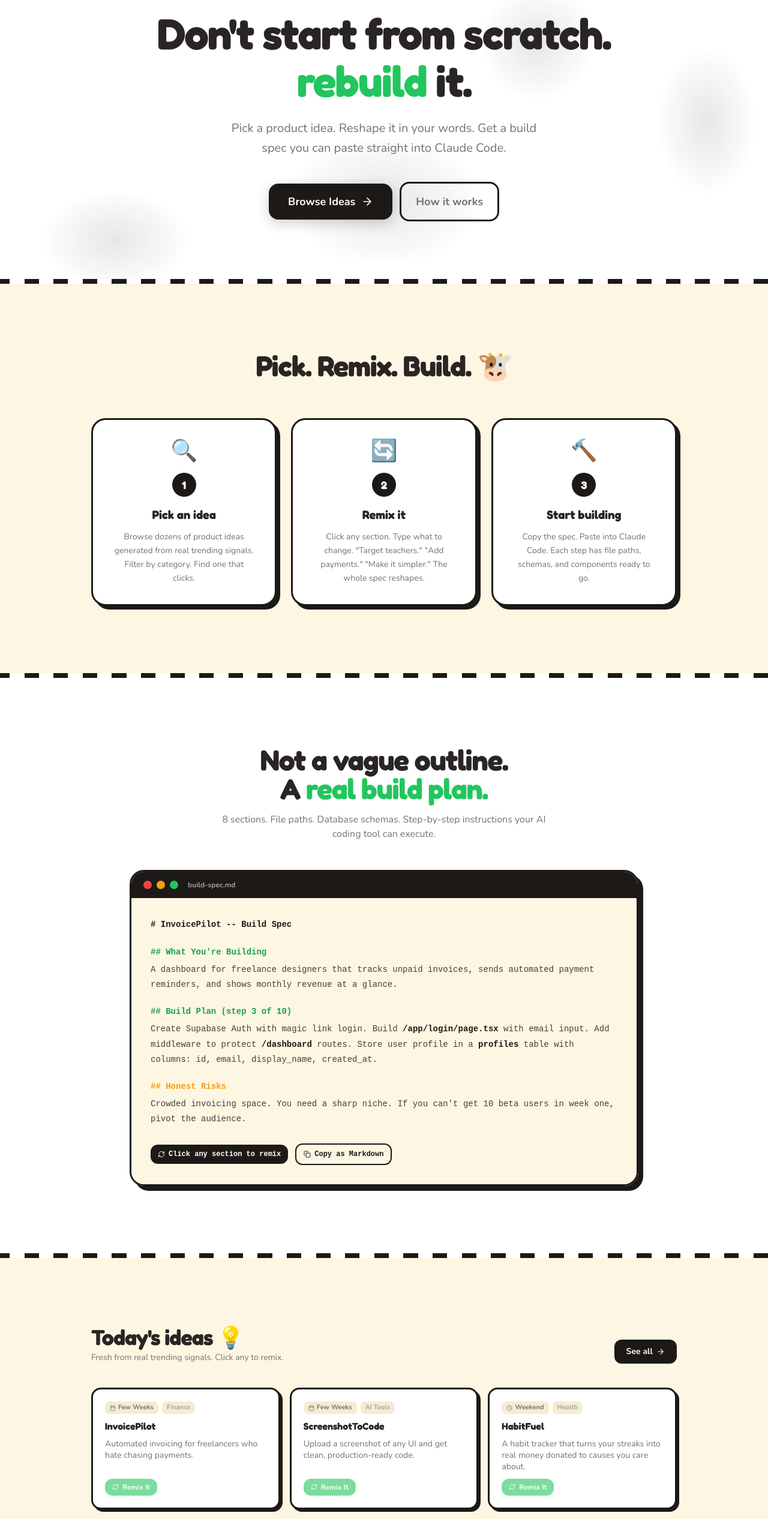
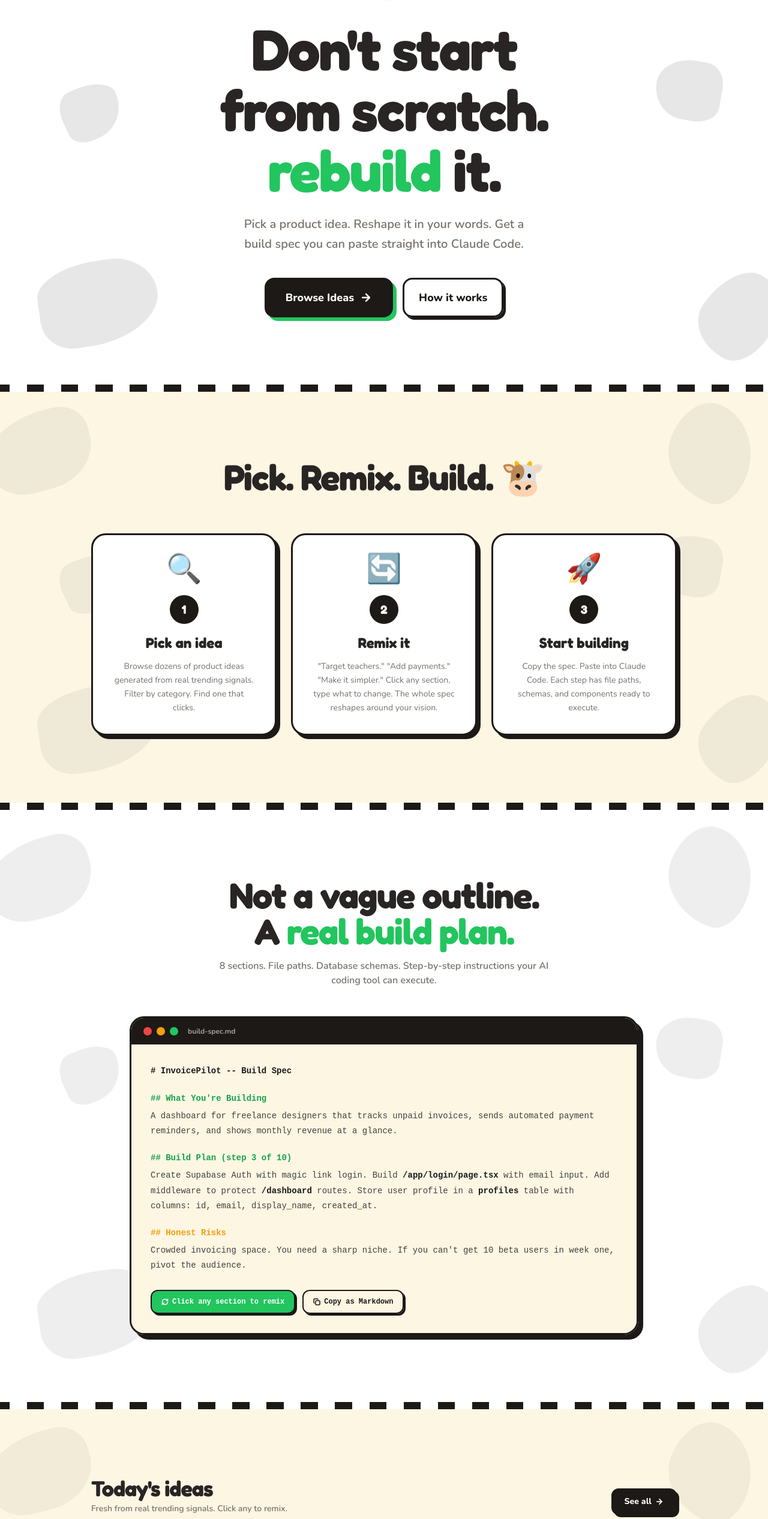
Before and after one commit to lordshua1337/cash-cow, a Next.js app: page / in a window 1280 px wide. Shown: the part 254-2786 px from the top of the page at 60% size. Built offline with nearby package versions, Linux system fonts and the light colour scheme; no server answers.

Commit message:
feat: visible cow spots with real black blobs, neubrutalist hard shadows, bolder design

```diff
--- a/src/app/globals.css
+++ b/src/app/globals.css
@@ -52,42 +52,31 @@ body {
   color: var(--brown);
 }
 
-/* Cow spot pattern -- CSS only, no images needed */
-.cow-spots {
-  position: relative;
-  overflow: hidden;
-}
-
-.cow-spots::before {
-  content: '';
+/* Cow spot -- single organic blob shape */
+.cow-spot {
   position: absolute;
-  inset: 0;
-  opacity: 0.06;
-  background-image:
-    radial-gradient(ellipse 140px 100px at 10% 20%, var(--spot-black) 0%, transparent 70%),
-    radial-gradient(ellipse 100px 150px at 80% 10%, var(--spot-black) 0%, transparent 70%),
-    radial-gradient(ellipse 180px 120px at 50% 75%, var(--spot-black) 0%, transparent 70%),
-    radial-gradient(ellipse 90px 130px at 90% 55%, var(--spot-black) 0%, transparent 70%),
-    radial-gradient(ellipse 130px 80px at 20% 90%, var(--spot-black) 0%, transparent 70%),
-    radial-gradient(ellipse 110px 100px at 65% 35%, var(--spot-black) 0%, transparent 70%);
+  background: var(--spot-black);
   pointer-events: none;
   z-index: 0;
 }
 
-.cow-spots > * {
-  position: relative;
-  z-index: 1;
-}
+/* Organic blob shapes via asymmetric border-radius */
+.cow-spot-1 { border-radius: 70% 30% 50% 40% / 60% 40% 60% 50%; }
+.cow-spot-2 { border-radius: 40% 60% 30% 70% / 50% 60% 40% 50%; }
+.cow-spot-3 { border-radius: 60% 40% 70% 30% / 40% 50% 60% 40%; }
+.cow-spot-4 { border-radius: 50% 50% 40% 60% / 70% 30% 50% 40%; }
+.cow-spot-5 { border-radius: 30% 70% 60% 40% / 50% 40% 70% 30%; }
+.cow-spot-6 { border-radius: 65% 35% 45% 55% / 55% 45% 35% 65%; }
 
 /* Cow spot border accent */
 .cow-border {
   border-image: repeating-linear-gradient(
     90deg,
     var(--spot-black) 0px,
-    var(--spot-black) 20px,
-    var(--white) 20px,
-    var(--white) 40px
-  ) 8;
+    var(--spot-black) 28px,
+    var(--white) 28px,
+    var(--white) 56px
+  ) 12;
 }
 
 /* Bouncy button hover */
@@ -101,13 +90,13 @@ body {
   transform: scale(0.98);
 }
 
-/* Card hover lift */
+/* Card hover lift -- neubrutalist hard shadow shift */
 .card-lift {
-  transition: transform 0.25s ease, box-shadow 0.25s ease;
+  transition: transform 0.2s ease, box-shadow 0.2s ease;
 }
 .card-lift:hover {
-  transform: translateY(-4px);
-  box-shadow: 0 12px 40px rgba(41, 37, 36, 0.1);
+  transform: translate(-2px, -2px);
+  box-shadow: 8px 8px 0 var(--spot-black) !important;
 }
 
 /* Cow loading animation */
@@ -260,46 +249,21 @@ body {
 
 /* Cow spot top border -- thick black/white pattern */
 .cow-border-top {
-  border-top: 8px solid;
+  border-top: 12px solid;
   border-image: repeating-linear-gradient(
     90deg,
-    var(--spot-black) 0px, var(--spot-black) 24px,
-    var(--white) 24px, var(--white) 48px
-  ) 8;
+    var(--spot-black) 0px, var(--spot-black) 28px,
+    var(--white) 28px, var(--white) 56px
+  ) 12;
 }
 
 .cow-border-bottom {
-  border-bottom: 8px solid;
+  border-bottom: 12px solid;
   border-image: repeating-linear-gradient(
     90deg,
-    var(--spot-black) 0px, var(--spot-black) 24px,
-    var(--white) 24px, var(--white) 48px
-  ) 8;
-}
-
-/* Big cow spots -- more visible on landing hero */
-.cow-spots-big {
-  position: relative;
-  overflow: hidden;
-}
-.cow-spots-big::before {
-  content: '';
-  position: absolute;
-  inset: 0;
-  opacity: 0.1;
-  background-image:
-    radial-gradient(ellipse 200px 140px at 5% 15%, var(--spot-black) 0%, transparent 70%),
-    radial-gradient(ellipse 160px 200px at 85% 8%, var(--spot-black) 0%, transparent 70%),
-    radial-gradient(ellipse 240px 160px at 50% 80%, var(--spot-black) 0%, transparent 70%),
-    radial-gradient(ellipse 120px 180px at 92% 60%, var(--spot-black) 0%, transparent 70%),
-    radial-gradient(ellipse 180px 120px at 15% 90%, var(--spot-black) 0%, transparent 70%),
-    radial-gradient(ellipse 140px 140px at 70% 40%, var(--spot-black) 0%, transparent 70%);
-  pointer-events: none;
-  z-index: 0;
-}
-.cow-spots-big > * {
-  position: relative;
-  z-index: 1;
+    var(--spot-black) 0px, var(--spot-black) 28px,
+    var(--white) 28px, var(--white) 56px
+  ) 12;
 }
 
 /* Bouncy cow emoji */
--- a/src/app/page.tsx
+++ b/src/app/page.tsx
@@ -22,6 +22,39 @@ const CX = {
 } as const
 
 const WORDS = ['remix', 'reshape', 'rebuild', 'rethink']
+
+function CowSpots({ opacity = 0.12 }: { opacity?: number }) {
+  const spots = [
+    { w: 180, h: 130, top: '5%', left: '-2%', shape: 'cow-spot-1', rotate: -15 },
+    { w: 140, h: 160, top: '3%', right: '2%', shape: 'cow-spot-2', rotate: 20 },
+    { w: 200, h: 140, bottom: '8%', left: '5%', shape: 'cow-spot-3', rotate: -8 },
+    { w: 120, h: 150, bottom: '5%', right: '-1%', shape: 'cow-spot-4', rotate: 35 },
+    { w: 100, h: 90, top: '40%', left: '8%', shape: 'cow-spot-5', rotate: -25 },
+    { w: 110, h: 100, top: '35%', right: '6%', shape: 'cow-spot-6', rotate: 10 },
+  ]
+
+  return (
+    <>
+      {spots.map((s, i) => (
+        <div
+          key={i}
+          className={`cow-spot ${s.shape}`}
+          aria-hidden="true"
+          style={{
+            width: s.w,
+            height: s.h,
+            top: s.top,
+            left: s.left,
+            right: s.right,
+            bottom: s.bottom,
+            opacity,
+            transform: `rotate(${s.rotate}deg)`,
+          }}
+        />
+      ))}
+    </>
+  )
+}
 
 export default function LandingPage() {
   const router = useRouter()
@@ -53,24 +86,31 @@ export default function LandingPage() {
     <div style={{ background: 'var(--white)' }}>
 
       {/* ====== HERO ====== */}
-      <section className="cow-spots-big cow-border-bottom" style={{ background: 'var(--white)' }}>
-        <div className="max-w-4xl mx-auto px-4 sm:px-6 pt-20 sm:pt-28 pb-20 sm:pb-24 text-center">
+      <section
+        className="cow-border-bottom relative overflow-hidden"
+        style={{ background: 'var(--white)' }}
+      >
+        <CowSpots opacity={0.1} />
 
-          <div className="moo-bounce text-6xl sm:text-7xl mb-6 inline-block">&#x1F404;</div>
+        <div className="max-w-4xl mx-auto px-4 sm:px-6 pt-16 sm:pt-24 pb-20 sm:pb-28 text-center relative z-10">
+
+          <div className="moo-bounce text-7xl sm:text-8xl mb-8 inline-block">&#x1F404;</div>
 
           <h1
-            className="animate-in text-4xl sm:text-5xl md:text-6xl lg:text-7xl font-bold mb-6 leading-[1.1] tracking-tight"
+            className="animate-in text-5xl sm:text-6xl md:text-7xl lg:text-8xl font-black mb-6 leading-[1.05] tracking-tight"
             style={{ fontFamily: 'var(--font-fredoka), sans-serif', animationDelay: '0.05s' }}
           >
-            Don&apos;t start from scratch.
+            Don&apos;t start
+            <br />
+            from scratch.
             <br />
             <span
+              className="inline-block"
               style={{
                 color: 'var(--cash)',
                 opacity: fading ? 0 : 1,
                 transition: 'opacity 0.2s ease',
-                display: 'inline-block',
-                minWidth: '180px',
+                minWidth: '200px',
               }}
             >
               {WORDS[wordIdx]}
@@ -79,32 +119,34 @@ export default function LandingPage() {
           </h1>
 
           <p
-            className="animate-in text-lg sm:text-xl max-w-lg mx-auto mb-10 leading-relaxed"
+            className="animate-in text-lg sm:text-xl max-w-lg mx-auto mb-10 leading-relaxed font-semibold"
             style={{ color: 'var(--brown-muted)', animationDelay: '0.1s' }}
           >
             Pick a product idea. Reshape it in your words.
             Get a build spec you can paste straight into Claude Code.
           </p>
 
-          <div className="animate-in flex items-center justify-center gap-3 flex-wrap" style={{ animationDelay: '0.15s' }}>
+          <div className="animate-in flex items-center justify-center gap-4 flex-wrap" style={{ animationDelay: '0.15s' }}>
             <Link
               href="/ideas"
-              className="btn-bounce inline-flex items-center gap-2.5 px-8 py-4 rounded-2xl text-lg font-bold"
+              className="btn-bounce inline-flex items-center gap-2.5 px-8 py-4 rounded-2xl text-lg font-black"
               style={{
                 background: 'var(--spot-black)',
                 color: 'var(--white)',
-                boxShadow: '0 6px 20px rgba(28, 25, 23, 0.2)',
+                border: '3px solid var(--spot-black)',
+                boxShadow: '6px 6px 0 var(--cash)',
               }}
             >
               Browse Ideas
-              <ArrowRight size={20} />
+              <ArrowRight size={20} strokeWidth={3} />
             </Link>
             <a
               href="#how"
-              className="btn-bounce inline-flex items-center gap-2 px-6 py-4 rounded-2xl text-lg font-bold"
+              className="btn-bounce inline-flex items-center gap-2 px-6 py-4 rounded-2xl text-lg font-black"
               style={{
-                color: 'var(--brown-muted)',
+                color: 'var(--spot-black)',
                 border: '3px solid var(--spot-black)',
+                boxShadow: '4px 4px 0 var(--spot-black)',
               }}
             >
               How it works
@@ -114,10 +156,12 @@ export default function LandingPage() {
       </section>
 
       {/* ====== HOW IT WORKS ====== */}
-      <section id="how" className="py-20 sm:py-28" style={{ background: 'var(--cream)' }}>
-        <div className="max-w-5xl mx-auto px-4 sm:px-6">
+      <section id="how" className="relative overflow-hidden py-20 sm:py-28" style={{ background: 'var(--cream)' }}>
+        <CowSpots opacity={0.06} />
+
+        <div className="max-w-5xl mx-auto px-4 sm:px-6 relative z-10">
           <h2
-            className="text-3xl sm:text-4xl md:text-5xl font-bold text-center mb-16 tracking-tight"
+            className="text-4xl sm:text-5xl md:text-6xl font-black text-center mb-16 tracking-tight"
             style={{ fontFamily: 'var(--font-fredoka), sans-serif' }}
           >
             Pick. Remix. Build. &#x1F42E;
@@ -135,13 +179,13 @@ export default function LandingPage() {
                 num: '2',
                 emoji: '&#x1F504;',
                 title: 'Remix it',
-                desc: 'Click any section. Type what to change. "Target teachers." "Add payments." "Make it simpler." The whole spec reshapes.',
+                desc: '"Target teachers." "Add payments." "Make it simpler." Click any section, type what to change. The whole spec reshapes around your vision.',
               },
               {
                 num: '3',
-                emoji: '&#x1F528;',
+                emoji: '&#x1F680;',
                 title: 'Start building',
-                desc: 'Copy the spec. Paste into Claude Code. Each step has file paths, schemas, and components ready to go.',
+                desc: 'Copy the spec. Paste into Claude Code. Each step has file paths, schemas, and components ready to execute.',
               },
             ].map((step) => (
               <div
@@ -153,20 +197,20 @@ export default function LandingPage() {
                   boxShadow: '6px 6px 0 var(--spot-black)',
                 }}
               >
-                <div className="text-4xl mb-4" dangerouslySetInnerHTML={{ __html: step.emoji }} />
+                <div className="text-5xl mb-5" dangerouslySetInnerHTML={{ __html: step.emoji }} />
                 <div
-                  className="inline-flex items-center justify-center w-10 h-10 rounded-full text-lg font-bold mb-4"
+                  className="inline-flex items-center justify-center w-12 h-12 rounded-full text-xl font-black mb-4"
                   style={{ background: 'var(--spot-black)', color: 'var(--white)', fontFamily: 'var(--font-fredoka), sans-serif' }}
                 >
                   {step.num}
                 </div>
                 <h3
-                  className="text-xl font-bold mb-3"
+                  className="text-2xl font-black mb-3"
                   style={{ fontFamily: 'var(--font-fredoka), sans-serif' }}
                 >
                   {step.title}
                 </h3>
-                <p className="text-sm leading-relaxed" style={{ color: 'var(--brown-muted)' }}>
+                <p className="text-sm leading-relaxed font-medium" style={{ color: 'var(--brown-muted)' }}>
                   {step.desc}
                 </p>
               </div>
@@ -176,21 +220,23 @@ export default function LandingPage() {
       </section>
 
       {/* ====== SPEC PREVIEW ====== */}
-      <section className="cow-border-top cow-border-bottom py-20 sm:py-28" style={{ background: 'var(--white)' }}>
-        <div className="max-w-4xl mx-auto px-4 sm:px-6">
+      <section className="cow-border-top cow-border-bottom relative overflow-hidden py-20 sm:py-28" style={{ background: 'var(--white)' }}>
+        <CowSpots opacity={0.07} />
+
+        <div className="max-w-4xl mx-auto px-4 sm:px-6 relative z-10">
           <h2
-            className="text-3xl sm:text-4xl md:text-5xl font-bold text-center mb-4 tracking-tight"
+            className="text-4xl sm:text-5xl md:text-6xl font-black text-center mb-4 tracking-tight"
             style={{ fontFamily: 'var(--font-fredoka), sans-serif' }}
           >
             Not a vague outline.
             <br />
             A <span style={{ color: 'var(--cash)' }}>real build plan.</span>
           </h2>
-          <p className="text-base text-center mb-12 max-w-xl mx-auto" style={{ color: 'var(--brown-muted)' }}>
+          <p className="text-base text-center mb-12 max-w-xl mx-auto font-semibold" style={{ color: 'var(--brown-muted)' }}>
             8 sections. File paths. Database schemas. Step-by-step instructions your AI coding tool can execute.
           </p>
 
-          {/* Mockup */}
+          {/* Terminal mockup */}
           <div
             className="rounded-3xl overflow-hidden"
             style={{
@@ -198,7 +244,6 @@ export default function LandingPage() {
               boxShadow: '8px 8px 0 var(--spot-black)',
             }}
           >
-            {/* Title bar */}
             <div
               className="px-5 py-3.5 flex items-center gap-3"
               style={{ background: 'var(--spot-black)' }}
@@ -237,17 +282,26 @@ export default function LandingPage() {
               </div>
               <div className="flex items-center gap-3 pt-2 flex-wrap">
                 <span
-                  className="inline-flex items-center gap-1.5 px-3 py-2 rounded-xl text-xs font-bold"
-                  style={{ background: 'var(--spot-black)', color: 'var(--white)' }}
+                  className="inline-flex items-center gap-1.5 px-4 py-2.5 rounded-xl text-xs font-black"
+                  style={{
+                    background: 'var(--cash)',
+                    color: 'var(--white)',
+                    border: '2px solid var(--spot-black)',
+                    boxShadow: '3px 3px 0 var(--spot-black)',
+                  }}
                 >
-                  <RefreshCw size={12} />
+                  <RefreshCw size={12} strokeWidth={3} />
                   Click any section to remix
                 </span>
                 <span
-                  className="inline-flex items-center gap-1.5 px-3 py-2 rounded-xl text-xs font-bold"
-                  style={{ border: '2px solid var(--spot-black)', color: 'var(--spot-black)' }}
+                  className="inline-flex items-center gap-1.5 px-4 py-2.5 rounded-xl text-xs font-black"
+                  style={{
+                    border: '2px solid var(--spot-black)',
+                    color: 'var(--spot-black)',
+                    boxShadow: '3px 3px 0 var(--spot-black)',
+                  }}
                 >
-                  <Copy size={12} />
+                  <Copy size={12} strokeWidth={3} />
                   Copy as Markdown
                 </span>
               </div>
@@ -257,34 +311,38 @@ export default function LandingPage() {
       </section>
 
       {/* ====== LIVE IDEAS ====== */}
-      <section className="py-20 sm:py-28" style={{ background: 'var(--cream)' }}>
-        <div className="max-w-5xl mx-auto px-4 sm:px-6">
+      <section className="relative overflow-hidden py-20 sm:py-28" style={{ background: 'var(--cream)' }}>
+        <CowSpots opacity={0.05} />
+
+        <div className="max-w-5xl mx-auto px-4 sm:px-6 relative z-10">
           <div className="flex items-end justify-between gap-4 mb-10">
             <div>
               <h2
-                className="text-3xl sm:text-4xl font-bold tracking-tight"
+                className="text-3xl sm:text-4xl font-black tracking-tight"
                 style={{ fontFamily: 'var(--font-fredoka), sans-serif' }}
               >
-                Today&apos;s ideas &#x1F4A1;
+                Today&apos;s ideas
               </h2>
-              <p className="text-sm mt-1" style={{ color: 'var(--brown-muted)' }}>
+              <p className="text-sm mt-1 font-semibold" style={{ color: 'var(--brown-muted)' }}>
                 Fresh from real trending signals. Click any to remix.
               </p>
             </div>
             <Link
               href="/ideas"
-              className="btn-bounce inline-flex items-center gap-1.5 px-5 py-2.5 rounded-xl text-sm font-bold flex-shrink-0"
+              className="btn-bounce inline-flex items-center gap-1.5 px-5 py-2.5 rounded-xl text-sm font-black flex-shrink-0"
               style={{
                 background: 'var(--spot-black)',
                 color: 'var(--white)',
+                border: '2px solid var(--spot-black)',
+                boxShadow: '4px 4px 0 var(--spot-black)',
               }}
             >
               See all
-              <ArrowRight size={14} />
+              <ArrowRight size={14} strokeWidth={3} />
             </Link>
           </div>
 
-          <div className="grid grid-cols-1 sm:grid-cols-2 lg:grid-cols-3 gap-4">
+          <div className="grid grid-cols-1 sm:grid-cols-2 lg:grid-cols-3 gap-5">
             {ideas.map((idea) => {
               const cx = CX[idea.complexity]
               return (
@@ -295,38 +353,51 @@ export default function LandingPage() {
                   style={{
                     background: 'var(--white)',
                     border: '3px solid var(--spot-black)',
-                    boxShadow: '4px 4px 0 var(--spot-black)',
+                    boxShadow: '5px 5px 0 var(--spot-black)',
                   }}
                 >
                   <div className="flex items-center gap-1.5">
                     <span
-                      className="inline-flex items-center gap-1 px-2 py-0.5 rounded-lg text-[11px] font-bold"
-                      style={{ background: 'var(--cream-dark)', color: 'var(--brown-muted)' }}
+                      className="inline-flex items-center gap-1 px-2.5 py-1 rounded-lg text-[11px] font-black"
+                      style={{
+                        background: 'var(--cream)',
+                        color: 'var(--brown-muted)',
+                        border: '2px solid var(--spot-gray)',
+                      }}
                     >
                       <cx.icon size={10} />
                       {cx.label}
                     </span>
                     <span
-                      className="px-2 py-0.5 rounded-lg text-[11px] font-bold"
-                      style={{ background: 'var(--cream-dark)', color: 'var(--brown-faint)' }}
+                      className="px-2.5 py-1 rounded-lg text-[11px] font-black"
+                      style={{
+                        background: 'var(--cream)',
+                        color: 'var(--brown-faint)',
+                        border: '2px solid var(--spot-gray)',
+                      }}
                     >
                       {idea.category}
                     </span>
                   </div>
                   <h3
-                    className="text-base font-bold leading-tight"
+                    className="text-lg font-black leading-tight"
                     style={{ fontFamily: 'var(--font-fredoka), sans-serif' }}
                   >
                     {idea.name}
                   </h3>
-                  <p className="text-sm leading-snug flex-1" style={{ color: 'var(--brown-muted)' }}>
+                  <p className="text-sm leading-snug flex-1 font-medium" style={{ color: 'var(--brown-muted)' }}>
                     {idea.pitch}
                   </p>
                   <span
-                    className="inline-flex items-center gap-1.5 self-start px-3 py-1.5 rounded-xl text-xs font-bold opacity-60 group-hover:opacity-100 transition-opacity"
-                    style={{ background: 'var(--cash)', color: '#fff' }}
+                    className="inline-flex items-center gap-1.5 self-start px-4 py-2 rounded-xl text-xs font-black opacity-70 group-hover:opacity-100 transition-opacity"
+                    style={{
+                      background: 'var(--cash)',
+                      color: '#fff',
+                      border: '2px solid var(--spot-black)',
+                      boxShadow: '3px 3px 0 var(--spot-black)',
+                    }}
                   >
-                    <RefreshCw size={11} />
+                    <RefreshCw size={11} strokeWidth={3} />
                     Remix It
                   </span>
                 </button>
@@ -337,34 +408,37 @@ export default function LandingPage() {
       </section>
 
       {/* ====== BOTTOM CTA ====== */}
-      <section className="cow-spots-big cow-border-top py-20 sm:py-28" style={{ background: 'var(--white)' }}>
-        <div className="max-w-3xl mx-auto px-4 sm:px-6 text-center">
-          <div className="text-5xl mb-6">&#x1F4B0;</div>
+      <section className="cow-border-top relative overflow-hidden py-20 sm:py-28" style={{ background: 'var(--white)' }}>
+        <CowSpots opacity={0.1} />
+
+        <div className="max-w-3xl mx-auto px-4 sm:px-6 text-center relative z-10">
+          <div className="text-6xl mb-6">&#x1F4B0;</div>
           <h2
-            className="text-4xl sm:text-5xl md:text-6xl font-bold mb-6 tracking-tight"
+            className="text-5xl sm:text-6xl md:text-7xl font-black mb-6 tracking-tight"
             style={{ fontFamily: 'var(--font-fredoka), sans-serif' }}
           >
             Stop scrolling.
             <br />
             <span style={{ color: 'var(--cash)' }}>Start building.</span>
           </h2>
-          <p className="text-base mb-10 max-w-md mx-auto" style={{ color: 'var(--brown-muted)' }}>
+          <p className="text-base mb-10 max-w-md mx-auto font-semibold" style={{ color: 'var(--brown-muted)' }}>
             Every idea is remixable. Every spec is copy-pasteable.
             Your weekend project starts right now.
           </p>
           <Link
             href="/ideas"
-            className="btn-bounce inline-flex items-center gap-2.5 px-8 py-4 rounded-2xl text-lg font-bold"
+            className="btn-bounce inline-flex items-center gap-2.5 px-10 py-5 rounded-2xl text-xl font-black"
             style={{
               background: 'var(--spot-black)',
               color: 'var(--white)',
+              border: '3px solid var(--spot-black)',
               boxShadow: '6px 6px 0 var(--cash)',
             }}
           >
             Browse Ideas
-            <ArrowRight size={20} />
+            <ArrowRight size={22} strokeWidth={3} />
           </Link>
-          <p className="text-xs mt-8" style={{ color: 'var(--brown-faint)' }}>
+          <p className="text-xs mt-8 font-bold" style={{ color: 'var(--brown-faint)' }}>
             Free. No signup. Ideas refresh daily.
           </p>
         </div>
@@ -377,14 +451,18 @@ export default function LandingPage() {
       >
         <div className="flex items-center justify-center gap-2.5 mb-2">
           <div
-            className="flex items-center justify-center w-7 h-7 rounded-lg"
-            style={{ background: 'var(--spot-black)' }}
+            className="flex items-center justify-center w-8 h-8 rounded-lg"
+            style={{
+              background: 'var(--spot-black)',
+              border: '2px solid var(--spot-black)',
+              boxShadow: '3px 3px 0 var(--spot-black)',
+            }}
           >
             <span className="text-sm">&#x1F404;</span>
           </div>
-          <span className="text-sm font-bold" style={{ fontFamily: 'var(--font-fredoka), sans-serif' }}>Cash Cow</span>
+          <span className="text-sm font-black" style={{ fontFamily: 'var(--font-fredoka), sans-serif' }}>Cash Cow</span>
         </div>
-        <p className="text-xs" style={{ color: 'var(--brown-faint)' }}>
+        <p className="text-xs font-bold" style={{ color: 'var(--brown-faint)' }}>
           Pick ideas backed by real signals. Remix them. Build them.
         </p>
       </footer>
```
